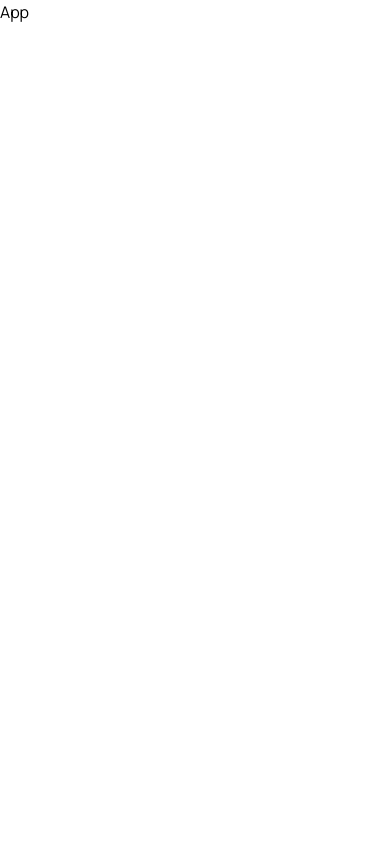
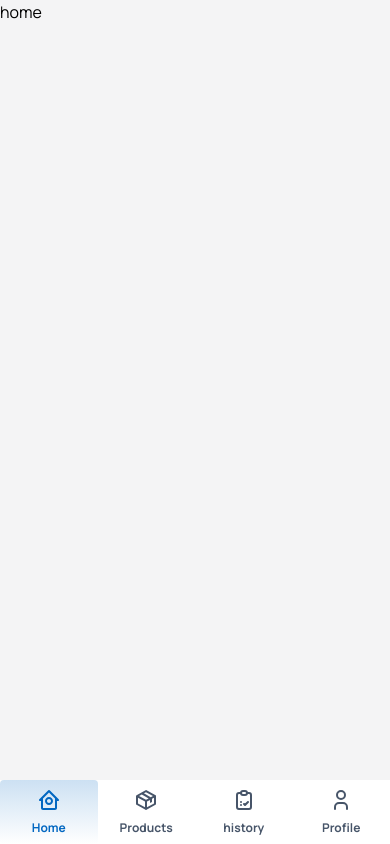
Before and after one commit to yusrilseptriandy/point-of-sales, a React (Vite) app in the folder client/: page / in a window 390 px wide. Built offline with nearby package versions, Linux system fonts and the light colour scheme.

Commit message:
create navbar and some pages

```diff
--- a/client/package.json
+++ b/client/package.json
@@ -20,7 +20,6 @@
     "rimraf": "^5.0.7"
   },
   "devDependencies": {
-    "@iconify/react": "^5.0.1",
     "@types/react": "^18.2.66",
     "@types/react-dom": "^18.2.22",
     "@typescript-eslint/eslint-plugin": "^7.2.0",
--- /dev/null
+++ b/client/src/components/layouts/LayoutMobile.tsx
@@ -0,0 +1,24 @@
+interface LayoutMobileProps {
+  children: React.ReactNode;
+}
+
+const LayoutMobile = ({ children }: LayoutMobileProps) => {
+  return (
+    <div
+      className="flex
+                 flex-col
+                 w-full
+                 h-screen
+                 bg-zinc-100
+                 md:hidden
+                 lg:hidden
+                 xl:hidden
+                 2xl:hidden"
+    >
+      <section className="w-full h-full">home</section>
+      {children}
+    </div>
+  );
+};
+
+export default LayoutMobile;
--- a/client/src/components/organisms/CardLogin.tsx
+++ b/client/src/components/organisms/CardLogin.tsx
@@ -18,6 +18,12 @@ const CardLogin = () => {
 
   const handleLogin = (e: React.FormEvent) => {
     e.preventDefault();
+
+    if (inputEmail === '' || password === '') {
+      toast.error('Email and password cannot be empty!');
+      return;
+    }
+
     if (inputEmail === user.username && password === user.password) {
       toast.success('Success login!');
       setTimeout(() => navigate('/'), 2000);
@@ -31,9 +37,7 @@ const CardLogin = () => {
       title="Welcome back"
       emoji="👋"
       description="Sign in to your account"
-      className="shadow
-                border
-                md:items-center
+      className="md:items-center
                 md:mt-0
                 mt-16"
     >
@@ -44,9 +48,8 @@ const CardLogin = () => {
             style: {
               padding: '12px',
               fontWeight: 'bold',
-              backgroundColor: 'rgb(244 244 245)',
               boxShadow:
-                ' 0 1px 3px 0 rgb(0 0 0 / 0.1), 0 1px 2px -1px rgb(0 0 0 / 0.1);',
+                '0 1px 3px 0 rgb(0 0 0 / 0.1), 0 1px 2px -1px rgb(0 0 0 / 0.1)',
               borderRadius: '50px',
             },
           }}
--- /dev/null
+++ b/client/src/components/organisms/Navbar.tsx
@@ -0,0 +1,60 @@
+import { BiHomeCircle, BiPackage } from 'react-icons/bi';
+import { TbCheckupList, TbUser } from 'react-icons/tb';
+import { Link, useLocation } from 'react-router-dom';
+
+const Navbar = () => {
+  const location = useLocation();
+
+  const navItems = [
+    {
+      title: 'Home',
+      link: '/',
+      icon: <BiHomeCircle />,
+    },
+    {
+      title: 'Products',
+      link: '/products',
+      icon: <BiPackage />,
+    },
+    {
+      title: 'history',
+      link: '/history',
+      icon: <TbCheckupList />,
+    },
+    {
+      title: 'Profile',
+      link: '/profile',
+      icon: <TbUser />,
+    },
+  ];
+
+  return (
+    <nav
+      className="w-full
+                    h-16
+                    fixed
+                    bottom-0
+                    flex
+                    bg-white
+                    border-t-1
+                    "
+    >
+      {navItems.map((item, index) => (
+        <Link
+          key={index}
+          to={item.link}
+          className={`w-full h-full flex flex-col items-center justify-center text-2xl gap-2  ${
+            location.pathname === item.link
+              ? 'transition-all duration-300 bg-gradient-to-b from-biru/20 to-white text-biru  rounded border-biru'
+              : 'text-slate-600'
+          }`}
+        >
+          {item.icon}
+          <p className="text-xs font-bold ">{item.title}</p>
+        </Link>
+      ))}
+    </nav>
+  );
+};
+
+export default Navbar;
--- /dev/null
+++ b/client/src/components/pages/History.tsx
@@ -0,0 +1,14 @@
+import LayoutMobile from '../layouts/LayoutMobile';
+import Navbar from '../organisms/Navbar';
+
+const History = () => {
+  return (
+    <>
+      <LayoutMobile>
+        <Navbar />
+      </LayoutMobile>
+    </>
+  );
+};
+
+export default History;
--- /dev/null
+++ b/client/src/components/pages/Home.tsx
@@ -0,0 +1,14 @@
+import LayoutMobile from '../layouts/LayoutMobile';
+import Navbar from '../organisms/Navbar';
+
+const Home = () => {
+  return (
+    <>
+      <LayoutMobile>
+        <Navbar />
+      </LayoutMobile>
+    </>
+  );
+};
+
+export default Home;
--- a/client/src/components/pages/Login.tsx
+++ b/client/src/components/pages/Login.tsx
@@ -8,7 +8,8 @@ const Login = () => {
             w-full
             h-screen
             justify-center
-            bg-white
+            md:items-center
+            bg-zinc-100
             p-5"
     >
       <CardLogin />
--- /dev/null
+++ b/client/src/components/pages/Products.tsx
@@ -0,0 +1,14 @@
+import LayoutMobile from '../layouts/LayoutMobile';
+import Navbar from '../organisms/Navbar';
+
+const Products = () => {
+  return (
+    <>
+      <LayoutMobile>
+        <Navbar />
+      </LayoutMobile>
+    </>
+  );
+};
+
+export default Products;
--- /dev/null
+++ b/client/src/components/pages/Profile.tsx
@@ -0,0 +1,14 @@
+import LayoutMobile from '../layouts/LayoutMobile';
+import Navbar from '../organisms/Navbar';
+
+const Profile = () => {
+  return (
+    <>
+      <LayoutMobile>
+        <Navbar />
+      </LayoutMobile>
+    </>
+  );
+};
+
+export default Profile;
--- /dev/null
+++ b/package.json
@@ -0,0 +1,6 @@
+{
+  "dependencies": {
+    "framer-motion": "^11.2.11",
+    "react-icons": "^5.2.1"
+  }
+}
```
Also changed, not shown: client/src/main.tsx (+17 -2 lines), 1 other file (tests, documents, lock files or other folders).
